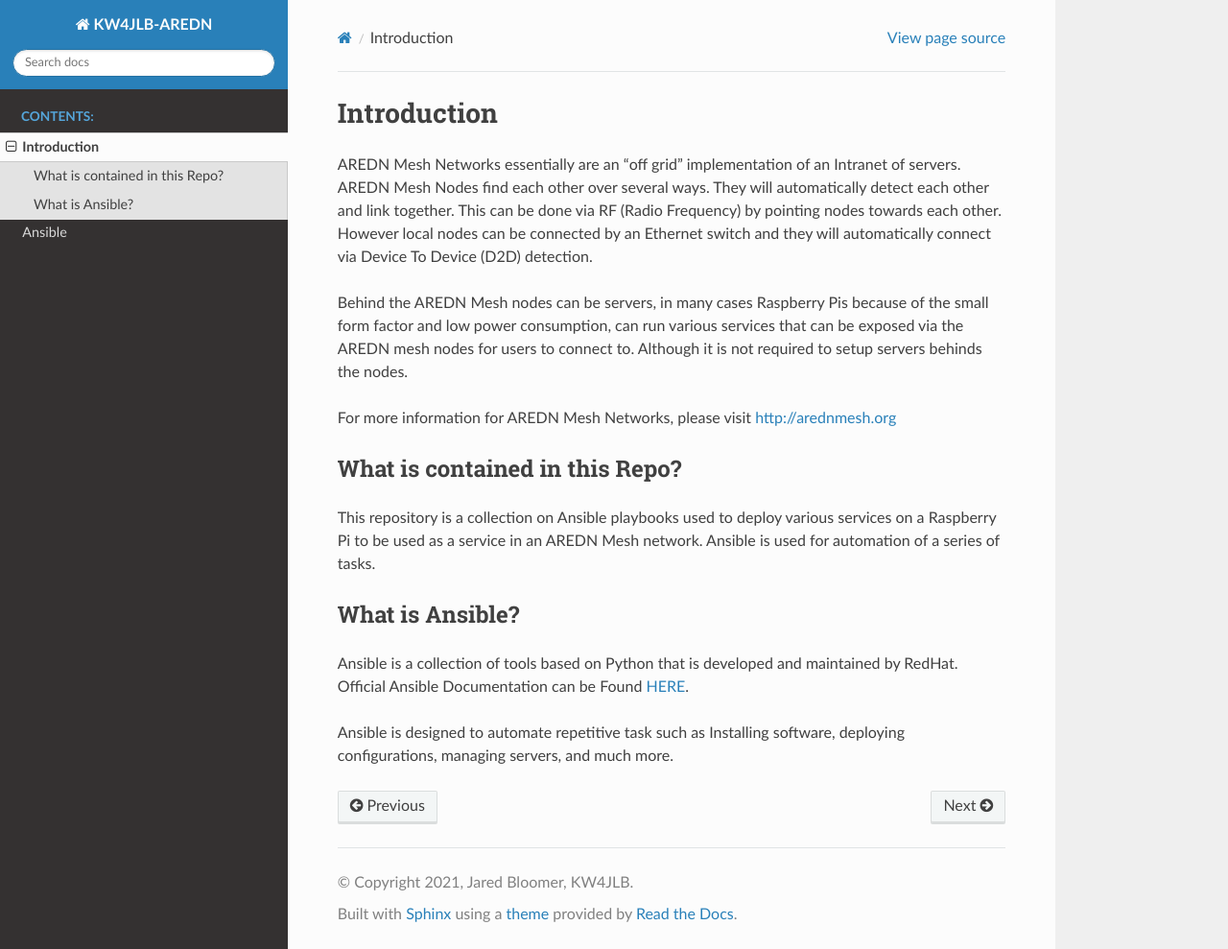
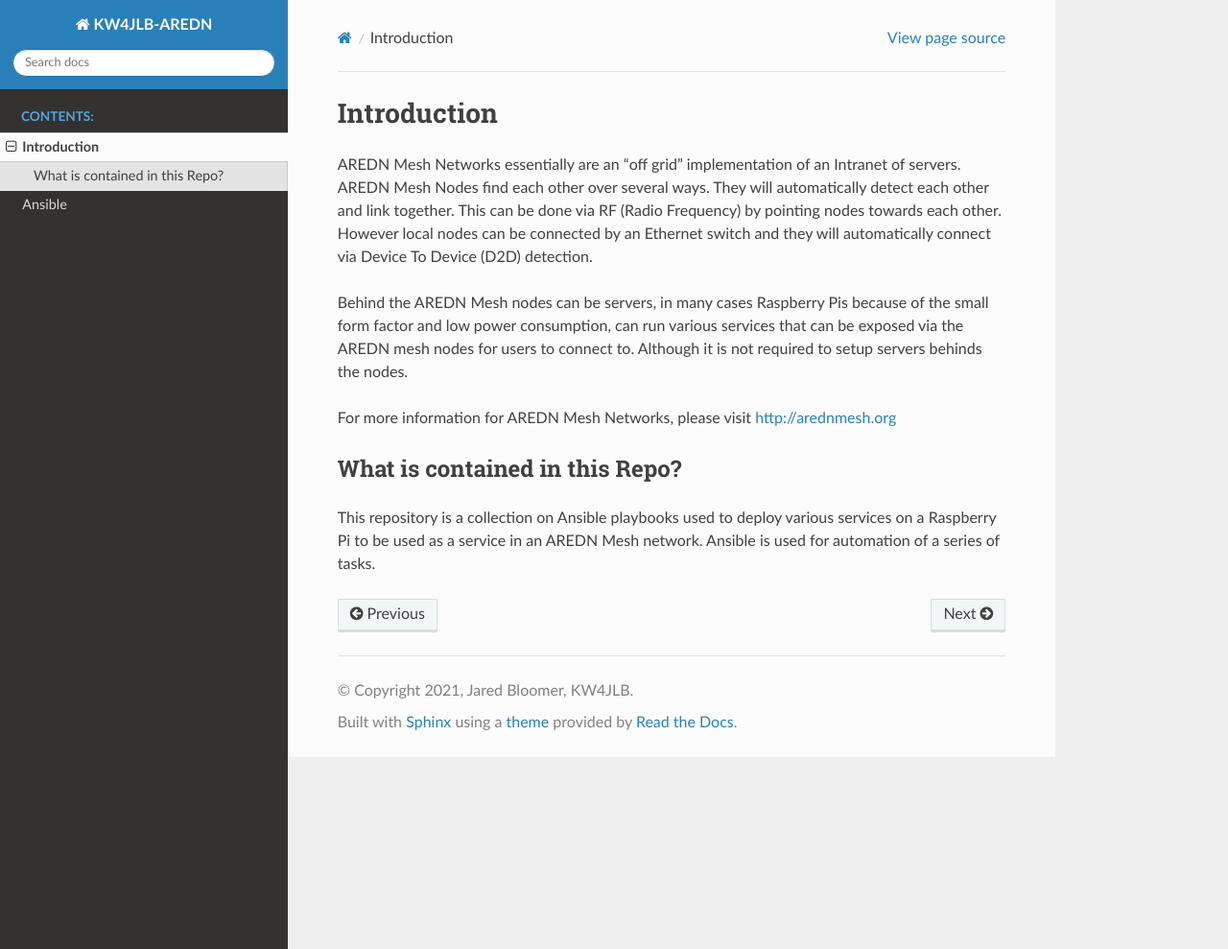
Before and after one commit to jared-bloomer/KW4JLB-AREDN, a Sphinx documentation site: the page built from source/Introduction.rst, in a window 1280 px wide and 989 px high. Shown: the whole window at 96% size. Built offline with Sphinx 7.4.7 and the Read the Docs theme 2.0.0, drawn with Linux system fonts in a browser that asks for light colours.

Commit message:
Moving section

```diff
--- a/source/Ansible.rst
+++ b/source/Ansible.rst
@@ -2,6 +2,11 @@
 
 Ansible
 =======
+
+Ansible is a collection of tools based on Python that is developed and maintained by RedHat. Official Ansible Documentation can be Found `HERE <https://www.ansible.com/>`_.
+
+Ansible is designed to automate repetitive task such as Installing software, deploying configurations, managing servers, and much more.
+
 
 .. _How_Does_it_Work:
 
--- a/source/Introduction.rst
+++ b/source/Introduction.rst
@@ -17,12 +17,3 @@
 -------------------------------
 
 This repository is a collection on Ansible playbooks used to deploy various services on a Raspberry Pi to be used as a service in an AREDN Mesh network. Ansible is used for automation of a series of tasks.
-
-.. _What_is_Ansible:
-
-What is Ansible?
-----------------
-
-Ansible is a collection of tools based on Python that is developed and maintained by RedHat. Official Ansible Documentation can be Found `HERE <https://www.ansible.com/>`_.
-
-Ansible is designed to automate repetitive task such as Installing software, deploying configurations, managing servers, and much more.
```
